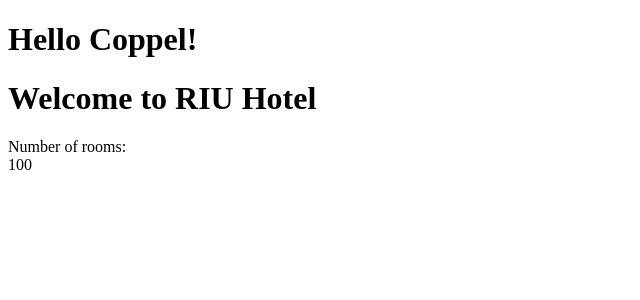
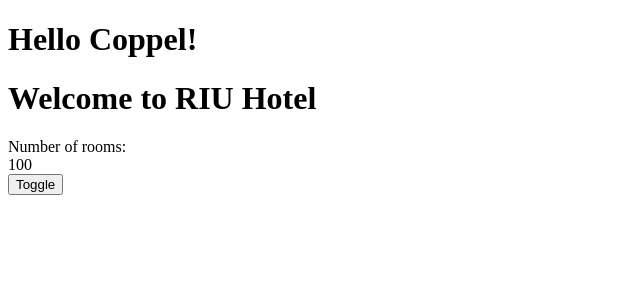
Before and after one commit to gilrg18/angularConcepts, an Angular app in the folder hotelinventoryapp/: page / in a window 1280 px wide. Shown: the top 300 px of the page, without its empty margins (0-640 px from the left). Built offline with nearby package versions, Linux system fonts and the light colour scheme.

Commit message:
Event binding

```diff
--- a/hotelinventoryapp/src/app/rooms/rooms.component.html
+++ b/hotelinventoryapp/src/app/rooms/rooms.component.html
@@ -1,6 +1,12 @@
-<h1>Welcome to {{hotelName}}</h1>
-
-Number of rooms:
-<div [innerText]="numberOfRooms"></div>
+<h1>Welcome to {{ hotelName }}</h1>
+<div [hidden]="hideRooms">
+  Number of rooms:
+  <!-- [innerText] box syntax -->
+  <div [innerText]="numberOfRooms"></div>
+</div>
 <!-- Same as: -->
 <!-- document.getElementById('numberOfRooms').innerText = numberOfRooms; -->
+
+<!-- EVENT BINDING -->
+<!-- (click) banana syntax -->
+<button (click)="toggle()">Toggle</button>
--- a/hotelinventoryapp/src/app/rooms/rooms.component.ts
+++ b/hotelinventoryapp/src/app/rooms/rooms.component.ts
@@ -12,4 +12,11 @@
   hotelName = 'RIU Hotel';
   //PROPERTY BINDING
   numberOfRooms = 100;
+
+  //EVENT BINDING
+  hideRooms = false;
+  toggle(){
+    this.hideRooms = !this.hideRooms;
+  }
+
 }
```
